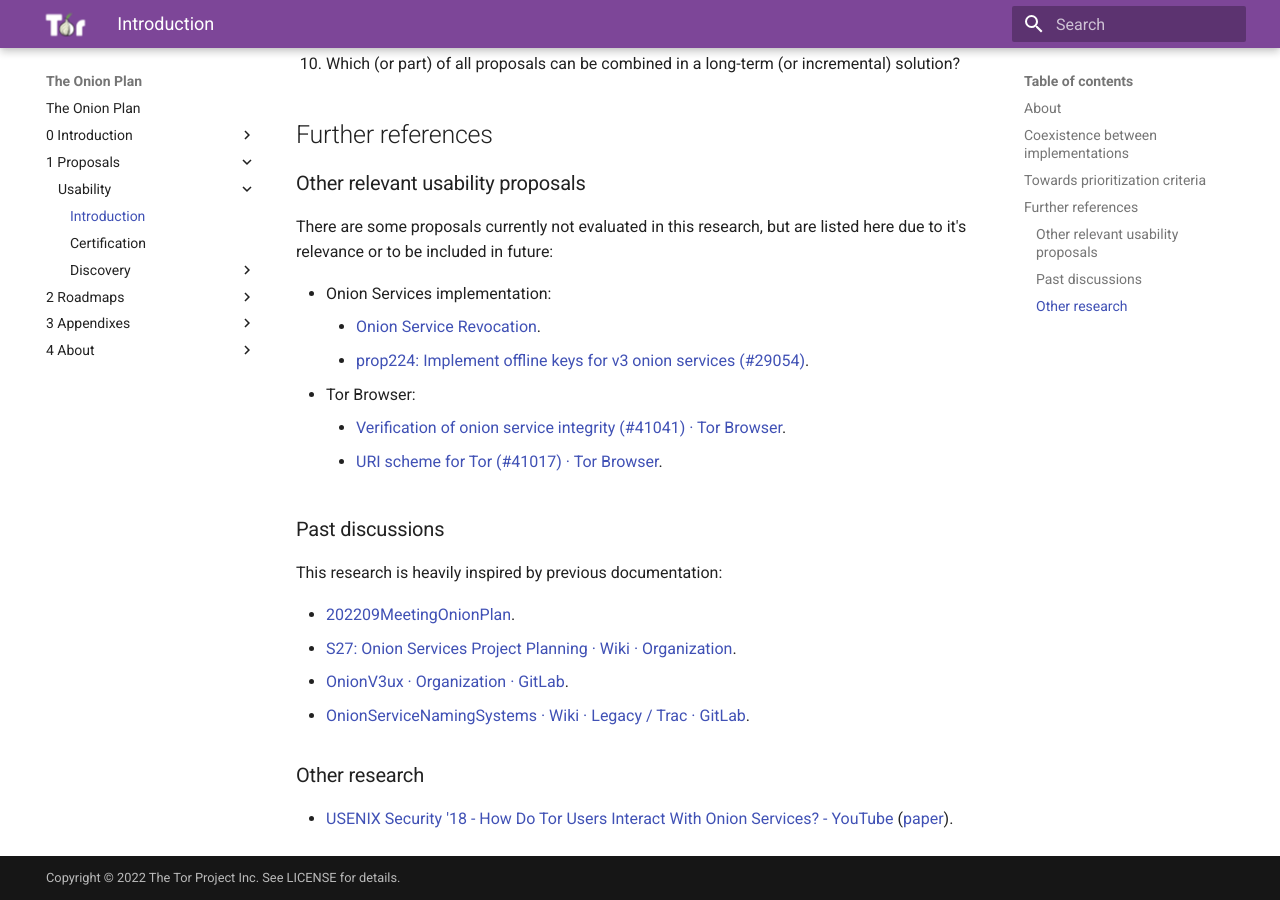
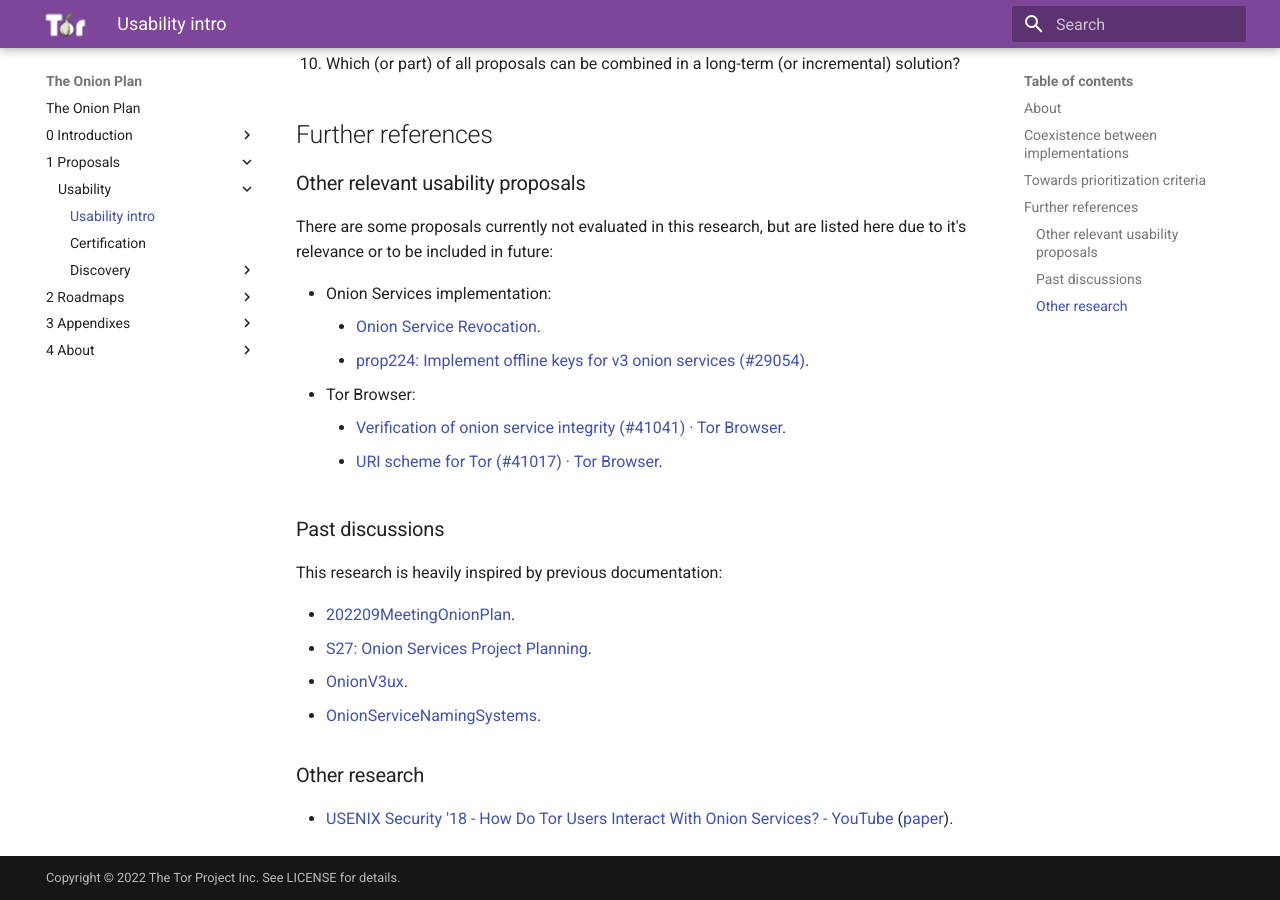
Before and after one commit to offsoc/onionplan, an MkDocs documentation site: the page built from docs/1 - Proposals/Usability/README.md, in a window 1280 px wide and 900 px high, scrolled down 1179 px. Built offline with MkDocs 1.6.1 and Material for MkDocs 9.7.7, drawn with Linux system fonts in a browser that asks for light colours; some of the changed text lies outside the part shown.

Commit message:
Fix: page titles

```diff
--- a/docs/1 - Proposals/Usability/README.md
+++ b/docs/1 - Proposals/Usability/README.md
@@ -1,4 +1,4 @@
-# Introduction
+# Usability intro
 
 <!--[[_TOC_]]-->
 
@@ -75,9 +75,9 @@ listed here due to it's relevance or to be included in future:
 This research is heavily inspired by previous documentation:
 
 * [202209MeetingOnionPlan](https://gitlab.torproject.org/tpo/team/-/wikis/202209MeetingOnionPlan).
-* [S27: Onion Services Project Planning · Wiki · Organization](https://gitlab.torproject.org/tpo/team/-/wikis/meetings/2019/2019Stockholm/Notes/S27).
-* [OnionV3ux · Organization · GitLab](https://gitlab.torproject.org/tpo/team/-/wikis/meetings/2018/2018MexicoCity/Notes/OnionV3ux).
-* [OnionServiceNamingSystems · Wiki · Legacy / Trac · GitLab](https://gitlab.torproject.org/legacy/trac/-/wikis/doc/OnionServiceNamingSystems).
+* [S27: Onion Services Project Planning](https://gitlab.torproject.org/tpo/team/-/wikis/meetings/2019/2019Stockholm/Notes/S27).
+* [OnionV3ux](https://gitlab.torproject.org/tpo/team/-/wikis/meetings/2018/2018MexicoCity/Notes/OnionV3ux).
+* [OnionServiceNamingSystems](https://gitlab.torproject.org/legacy/trac/-/wikis/doc/OnionServiceNamingSystems).
 
 ### Other research
 
```
